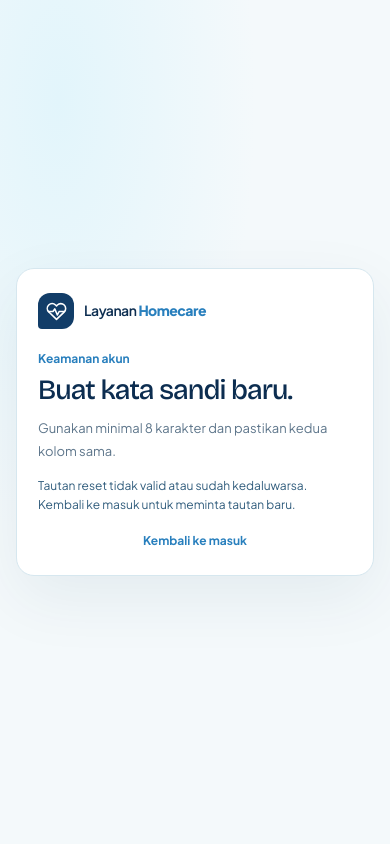
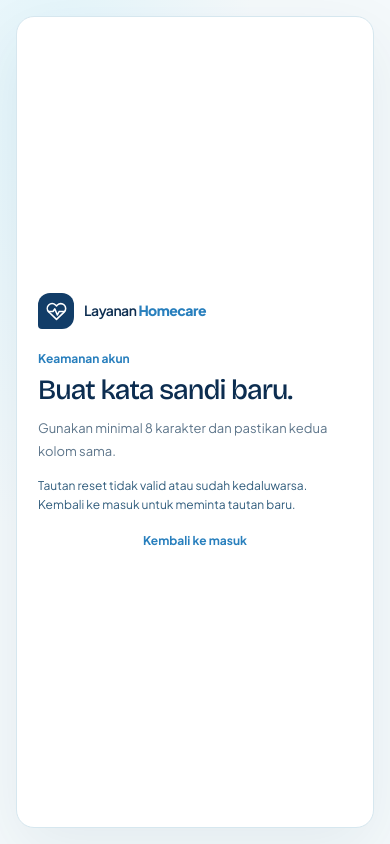
Before and after one commit to Anakkucing7/homcare, a Next.js app: page /atur-kata-sandi in a window 390 px wide. Built offline with nearby package versions, Linux system fonts and the light colour scheme; no server answers.

Commit message:
Prevent auth layout stretching on register

```diff
--- a/app/globals.css
+++ b/app/globals.css
@@ -689,8 +689,8 @@ button:focus-visible, a:focus-visible, input:focus-visible, textarea:focus-visib
 .reservation-category-tabs button, .service-add-button, .catalog-cart-link, .cart-review-actions .button { transition: transform .18s ease, box-shadow .18s ease, background .18s ease; }
 .reservation-category-tabs button:active, .service-add-button:active, .cart-review-actions .button:active { transform: scale(.97); }
 .auth-page { padding: 30px; background: radial-gradient(ellipse at 15% 12%, #e2f5fb, transparent 42%), #f4f9fb; }
-.auth-layout { width: min(100%, 1020px); display: grid; grid-template-columns: 1fr minmax(400px, .85fr); align-items: stretch; gap: 24px; }
-.auth-visual { min-height: 650px; padding: 38px; position: relative; display: flex; align-items: end; overflow: hidden; border-radius: 25px; color: white; background: var(--navy); }
+.auth-layout { width: min(100%, 1020px); display: grid; grid-template-columns: 1fr minmax(400px, .85fr); align-items: start; gap: 24px; }
+.auth-visual { height: 650px; padding: 38px; position: relative; display: flex; align-items: end; overflow: hidden; border-radius: 25px; color: white; background: var(--navy); }
 .auth-visual > img, .auth-visual-shade { position: absolute; inset: 0; width: 100%; height: 100%; }
 .auth-visual > img { object-fit: cover; object-position: 62% center; }
 .auth-visual-shade { background: linear-gradient(180deg, #08284905 28%, #082849df 100%); }
@@ -698,7 +698,7 @@ button:focus-visible, a:focus-visible, input:focus-visible, textarea:focus-visib
 .auth-visual .section-kicker { color: #bcefff; }
 .auth-visual h2 { margin: 0; font: 700 clamp(29px, 3vw, 42px)/1.13 "Bricolage Grotesque", sans-serif; letter-spacing: -1.4px; }
 .auth-visual > div > p:last-child { max-width: 400px; color: #e1eff7; font-size: 14px; }
-.auth-card { width: 100%; padding: clamp(28px, 4vw, 44px); display: flex; flex-direction: column; justify-content: center; border-radius: 23px; box-shadow: 0 22px 65px #143d5b12; }
+.auth-card { width: 100%; padding: clamp(28px, 4vw, 44px); display: flex; flex-direction: column; justify-content: center; align-self: center; border-radius: 23px; box-shadow: 0 22px 65px #143d5b12; }
 .auth-brand { margin-bottom: 28px; }
 .auth-card h1, .account-card h1 { font-family: "Bricolage Grotesque", sans-serif; font-size: 32px; }
 .auth-description { font-size: 13px; }
@@ -770,10 +770,10 @@ button:focus-visible, a:focus-visible, input:focus-visible, textarea:focus-visib
   .cart-review-actions .button { width: 100%; }
   .auth-page { padding: 16px; }
   .auth-layout { max-width: 480px; grid-template-columns: 1fr; gap: 12px; }
-  .auth-visual { min-height: 190px; padding: 21px; border-radius: 18px; }
+  .auth-visual { height: 190px; min-height: 0; padding: 21px; border-radius: 18px; }
   .auth-visual h2 { max-width: 390px; font-size: 25px; }
   .auth-visual > div > p:last-child { margin: 6px 0 0; font-size: 12px; }
-  .auth-card { padding: 24px 21px; border-radius: 18px; }
+  .auth-card { padding: 24px 21px; align-self: stretch; border-radius: 18px; }
   .auth-brand { margin-bottom: 20px; }
   .auth-card h1, .account-card h1 { font-size: 28px; }
   .auth-description { margin-bottom: 14px; }
```
